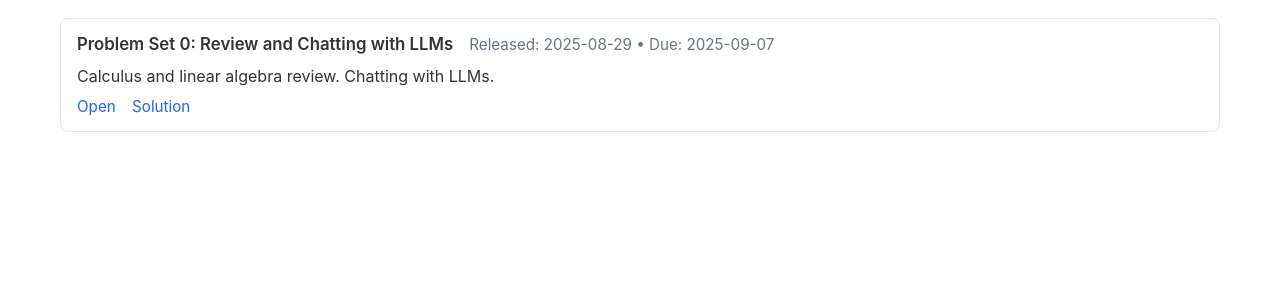
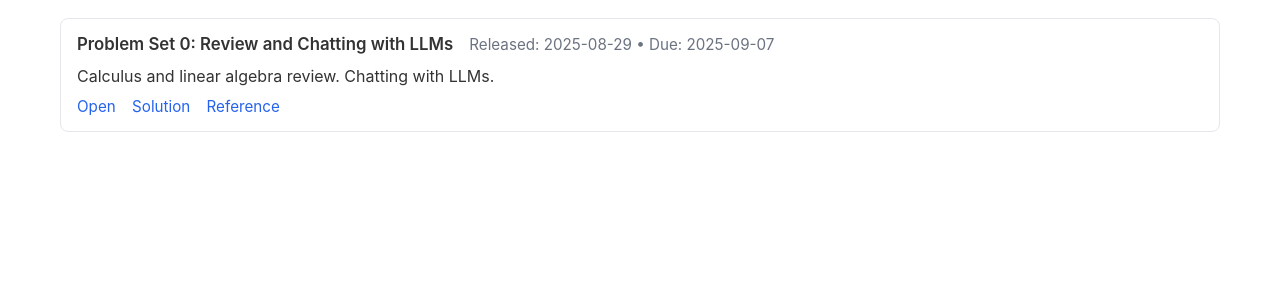
Before and after one commit to Data-Driven-Modeling-Lab/intro2ml, a Jekyll site: the page built from assignments.md, in a window 1280 px wide and 900 px high, scrolled down 112 px. Shown: the part 460-749 px from the top of the window. Built offline with Jekyll 4.4.1, drawn with Linux system fonts in a browser that asks for light colours.

```diff
--- a/_data/assignments.yml
+++ b/_data/assignments.yml
@@ -8,6 +8,8 @@
     url: /materials/assignments/hw0/
   - name: Solution
     url: /materials/assignments/hw0_solution/
+  - name: Reference
+    url: /materials/assignments/reference.pdf
 - id: hw1
   title: 'Problem Set 1: Linear Regression'
   release_date: 2025-09-09
```
Also changed, not shown: 1 other file.
